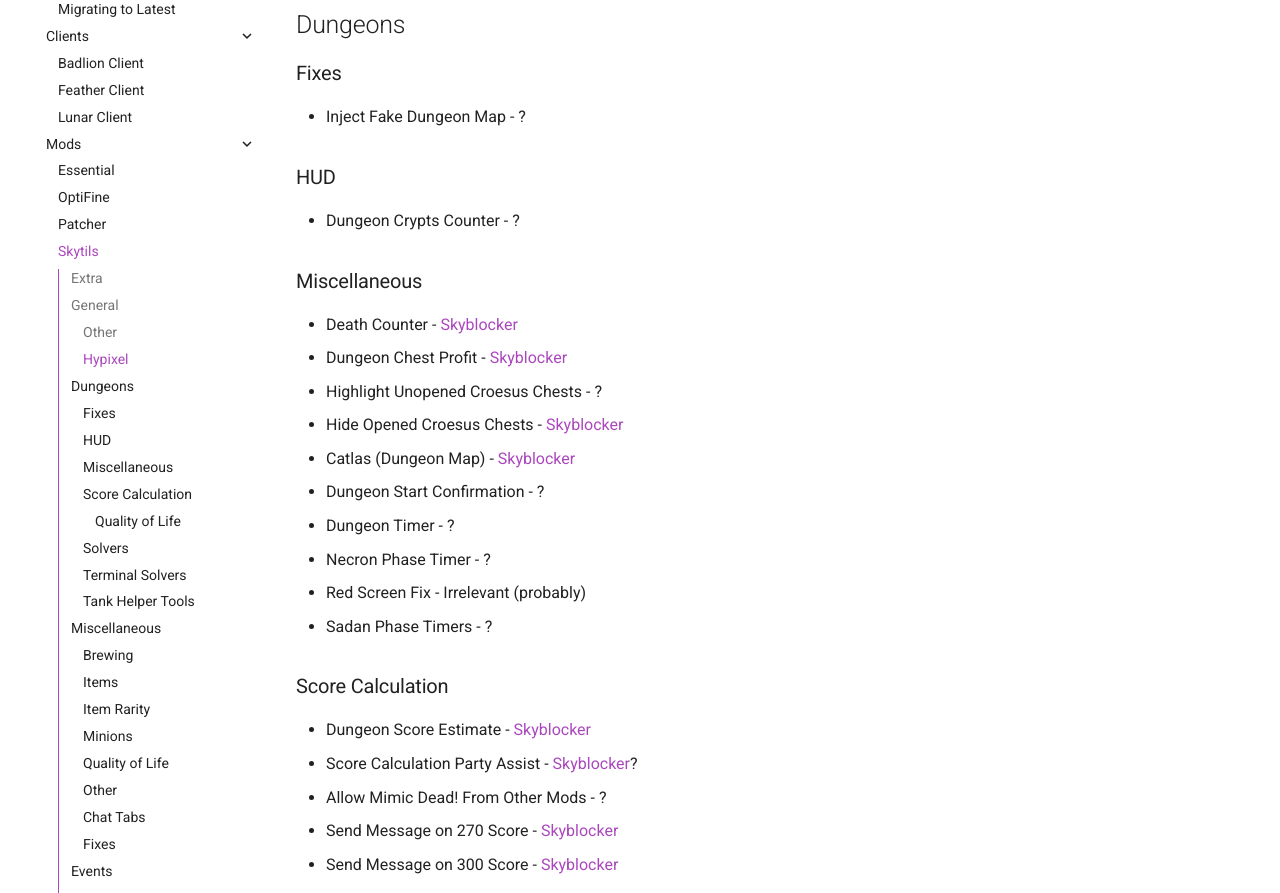
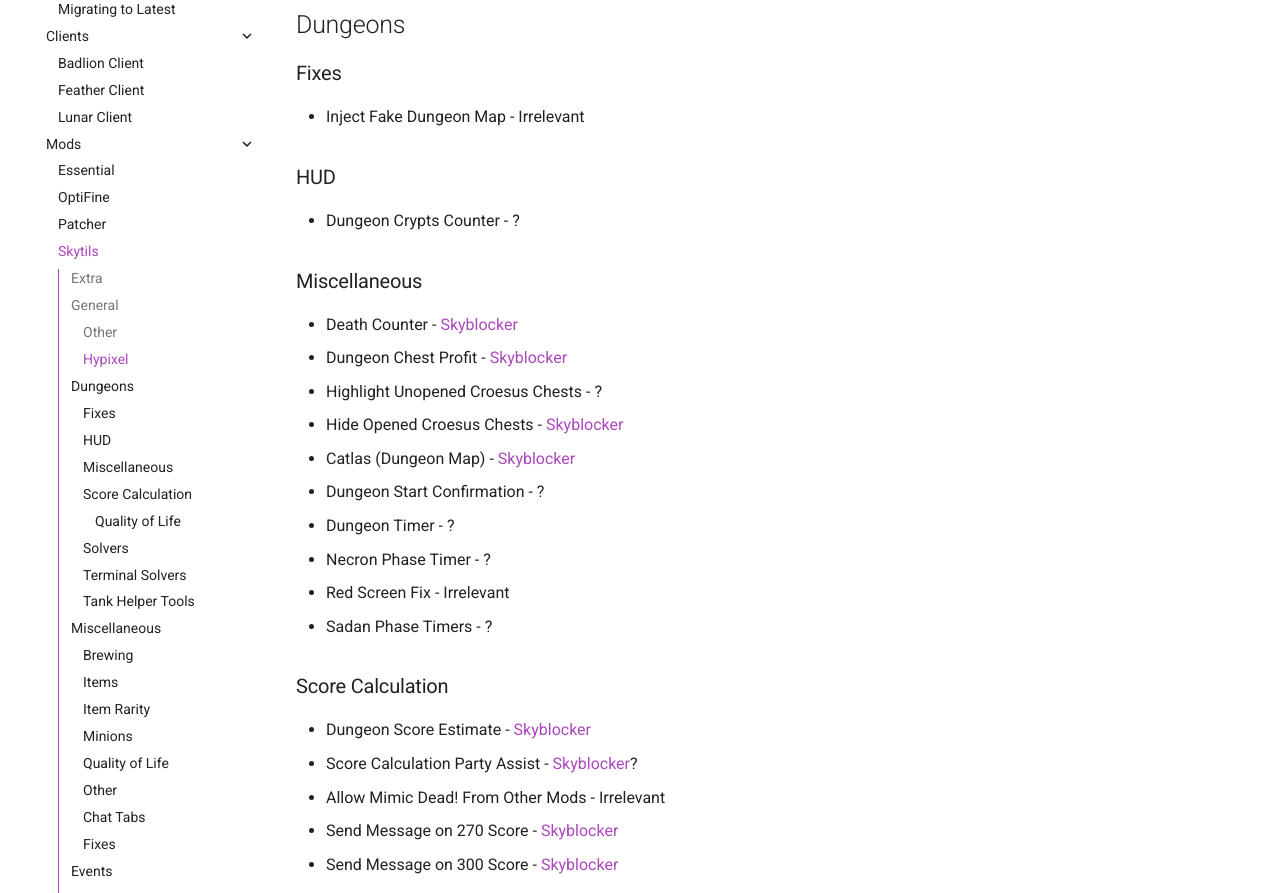
Before and after one commit to MicrocontrollersDev/Alternatives, an MkDocs documentation site: the page built from docs/latest/skytils.md, in a window 1280 px wide and 1400 px high, scrolled down 818 px. Shown: the part 153-1046 px from the top of the window. Built offline with MkDocs 1.6.1 and Material for MkDocs 9.7.7, drawn with Linux system fonts in a browser that asks for light colours; comment, search, counter and statistics services are not loaded; some of the changed text lies outside the part shown.

Commit message:
add some missing alternatives

```diff
--- a/docs/latest/skytils.md
+++ b/docs/latest/skytils.md
@@ -31,7 +31,7 @@
 
 ### Fixes
 
-* Inject Fake Dungeon Map - ?
+* Inject Fake Dungeon Map - Irrelevant
 
 ### HUD
 
@@ -47,14 +47,14 @@
 * Dungeon Start Confirmation - ?
 * Dungeon Timer - ?
 * Necron Phase Timer - ?
-* Red Screen Fix - Irrelevant (probably)
+* Red Screen Fix - Irrelevant
 * Sadan Phase Timers - ?
 
 ### Score Calculation
 
 * Dungeon Score Estimate - [Skyblocker](https://modrinth.com/mod/skyblocker-liap)
 * Score Calculation Party Assist - [Skyblocker](https://modrinth.com/mod/skyblocker-liap)?
-* Allow Mimic Dead! From Other Mods - ?
+* Allow Mimic Dead! From Other Mods - Irrelevant
 * Send Message on 270 Score - [Skyblocker](https://modrinth.com/mod/skyblocker-liap)
 * Send Message on 300 Score - [Skyblocker](https://modrinth.com/mod/skyblocker-liap)
 
@@ -118,7 +118,7 @@
 
 ### Terminal Solvers
 
-* Block Incorrect Terminal Clicks - [Skyblocker](https://modrinth.com/mod/skyblocker-liap)?
+* Block Incorrect Terminal Clicks - [Skyblocker](https://modrinth.com/mod/skyblocker-liap)
 * Middle Click on Terminals - ?
 * Change All to Same Color Solver - [Skyblocker](https://modrinth.com/mod/skyblocker-liap)
 * Click in Order Solver - [Skyblocker](https://modrinth.com/mod/skyblocker-liap)
@@ -225,7 +225,7 @@
 * Prevent Cursor Reset - [Firmament](https://modrinth.com/mod/firmament)
 * Prevent Moving on Death - ?
 * Power Orb Lock - ?
-* Press Enter to confirm Sign Popups - ?
+* Press Enter to Confirm Sign Popups - ?
 * Protect Items - ?
 * Protect Starred Items - ?
 * Quiver Display - [SkyblockTweaks](https://modrinth.com/mod/sbt)
@@ -277,7 +277,7 @@
 
 ### Fixes
 
-* Boss Bar Fix - Vanilla?
+* Boss Bar Fix - Vanilla
 * Fix Falling Sand Rendering - Vanilla
 * Fix World Time - Vanilla?
 * Prevent Log Spam - ?
```
Also changed, not shown: other parts of docs/latest/skytils.md (+2 -2 lines).
